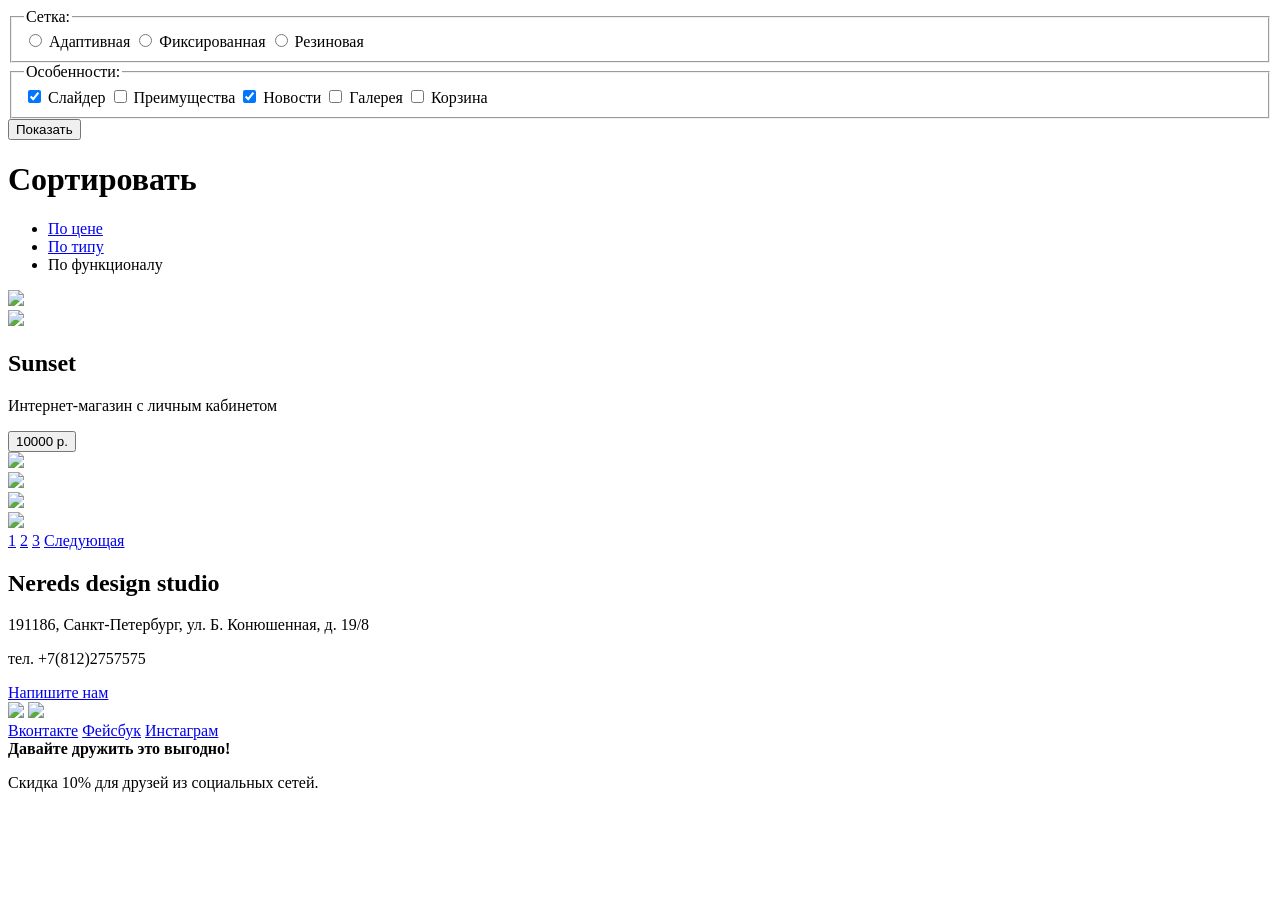
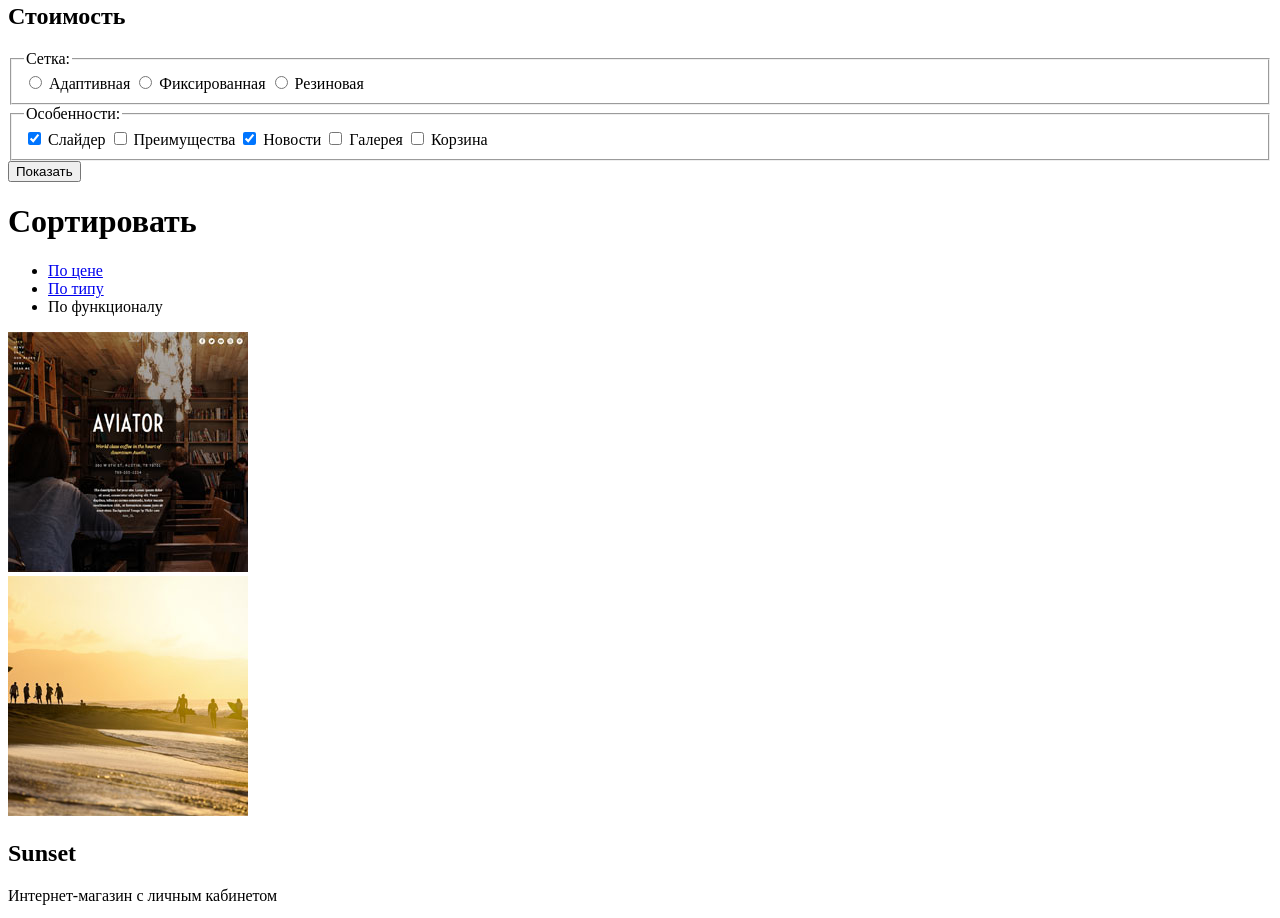
Before and after one commit to VSuchkov/229762-nerds, a plain HTML site: page catalog.html in a window 1280 px wide. Shown: the part 267-1185 px from the top of the page. Before the commit the page ends 1075 px from the top, so only its background shows below. Drawn offline with Linux system fonts and the light colour scheme.

Commit message:
добавил alt к изображениям

```diff
--- a/catalog.html
+++ b/catalog.html
@@ -8,7 +8,7 @@
     <header class="main-header">
       <div class="container">
         <div class="logo header">
-          <img src="#" height="" width="" alt="nerd's">
+          <img src="img/logo header.png" width="139" height="56" alt="Нёрдс">
         </div>
         <nav class="main-navigation">
           <ul>
@@ -107,13 +107,13 @@
       <div class="laylot aviator">
           <div class="points"></div>
           <div class="img">
-            <img src="#" height="" width="">
+            <img src="img/aviator.jpg" width="240" height="240" alt="Авиатор">
           </div>
        </div>
        <div class="laylot sunset selected">
           <div class="points"></div>
           <div class="img">
-            <img src="#" height="" width="">
+            <img src="img/surf.jpg" width="240" height="240" alt="Сёрф">
           </div>
           <div class="content">
             <h2>Sunset</h2>
@@ -126,25 +126,25 @@
         <div class="laylot forte">
           <div class="points"></div>
           <div class="img">
-            <img src="#" height="" width="">
+            <img src="img/forte.jpg" width="240" height="240" alt="Форте">
           </div>
         </div>
         <div class="laylot modern">
           <div class="points"></div>
           <div class="img">
-            <img src="#" height="" width="">
+            <img src="img/marquee.jpg" width="240" height="240" alt="Маркуи">
           </div>
         </div>
         <div class="laylot avenue">
           <div class="points"></div>
           <div class="img">
-            <img src="#" height="" width="">
+            <img src="img/avenue.jpg" width="240" height="240" alt="Авеню">
           </div>
         </div>
         <div class="laylot dovetail">
           <div class="points"></div>
           <div class="img">
-            <img src="#" height="" width="">
+            <img src="img/dovetail.jpg" width="240" height="240" alt="Доветаил">
           </div>
         </div>
             <div class="paginator">
@@ -163,8 +163,8 @@
           <a class="btn" href="#">Напишите нам</a>
         </div>
         <div>
-          <img src="#">
-          <img class="logo" src="#">
+          <img src="img/marker-map.png" height="231" width="190" alt="Мы тут">
+          <img src="img/logo map.png" height="37" width="92" alt="Нёрдс">
         </div>
         </div>
       </main>
```
Also changed, not shown: index.html (+10 -10 lines).
